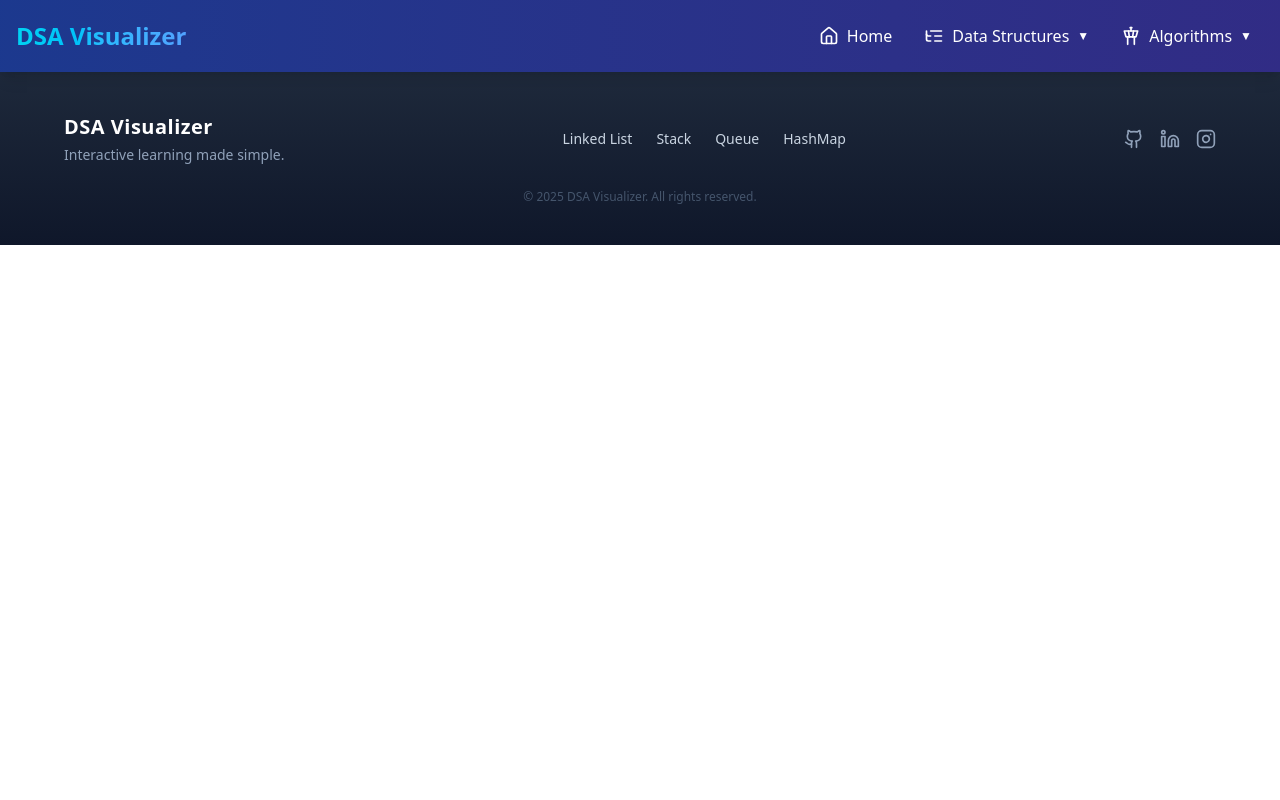
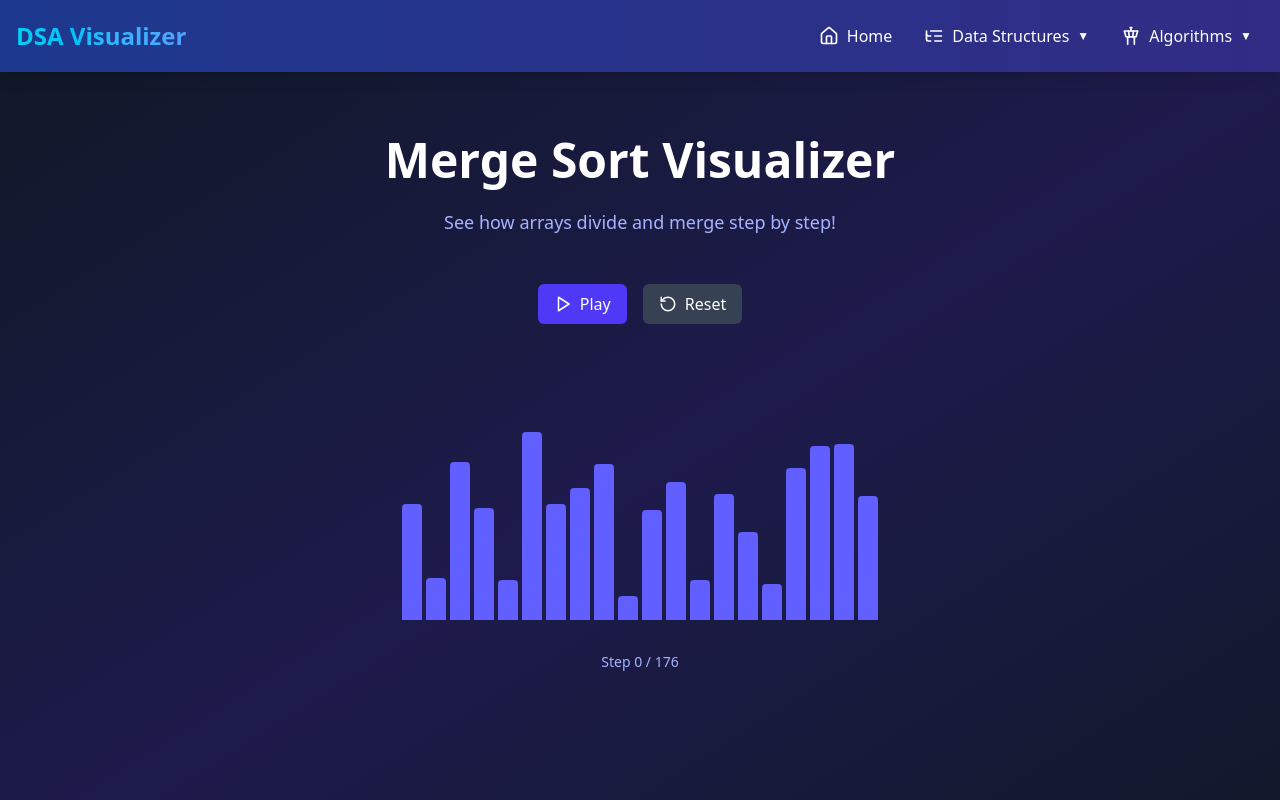
Before and after one commit to Sanket-2736/dsa-visualiser, a React (Vite) app: page /merge-sort in a window 1280 px wide. Shown: the top 800 px of the page. Built offline with nearby package versions, Linux system fonts and the light colour scheme.

Commit message:
Added Insertion and Merge Sort algorithms and made a bit changes in home page

```diff
--- a/src/App.jsx
+++ b/src/App.jsx
@@ -14,6 +14,8 @@ import NQueensPage from './pages/NQueensPage'
 import AppContextProvider from './context/AppContext'
 import BubbleSortPage from './pages/BubbleSortPage'
 import BinarySearchPage from './pages/BinarySearchPage'
+import InsertionSortPage from './pages/InsertionSort'
+import MergeSortPage from './pages/MergeSort'
 
 function App() {
   return (
@@ -28,6 +30,8 @@ function App() {
         <Route path="/linked-list" element={<LinkedListPage/>}/>
         <Route path="/hashmap" element={<HashMapPage/>}/>
         <Route path="/bubble-sort" element={<BubbleSortPage/>}/>
+        <Route path="/insertion-sort" element={<InsertionSortPage/>}/>
+        <Route path="/merge-sort" element={<MergeSortPage/>}/>
         <Route path="/binary-search" element={<BinarySearchPage/>}/>
         <Route path="/tower-of-hanoi" element={<TowerOfHanoiPage/>}/>
         <Route path="/n-queens" element={<NQueensPage/>}/>
--- a/src/components/HeroSection.jsx
+++ b/src/components/HeroSection.jsx
@@ -50,7 +50,7 @@ const HeroSection = () => {
             transition={{ delay: 0.2, duration: 0.8 }}
             className="text-4xl md:text-6xl font-bold mb-6 bg-clip-text text-transparent bg-gradient-to-r from-cyan-300 to-blue-300"
           >
-            Code Quest Arena: Java Edition
+            CodeVista: The Ultimate DSA Visualizer
           </motion.h1>
 
           <motion.p
@@ -102,6 +102,24 @@ const HeroSection = () => {
             <div className="mt-4 text-gray-500">// Hover over any structure to see it in action</div>
           </div>
         </motion.div>
+
+        {/* Credit Section */}
+        <motion.div
+          initial={{ opacity: 0, y: 20 }}
+          animate={{ opacity: 1, y: 0 }}
+          transition={{ delay: 1, duration: 0.8 }}
+          className="mt-12 text-center"
+        >
+          <p className="text-lg md:text-2xl font-semibold text-cyan-300">Made with ❤️ by Sanket K. Belekar</p>
+          <a
+            href="https://www.linkedin.com/in/sanket-belekar-79210228a/"
+            target="_blank"
+            rel="noopener noreferrer"
+            className="mt-2 inline-block text-lg md:text-2xl font-bold text-blue-400 hover:underline"
+          >
+            Connect with me on LinkedIn
+          </a>
+        </motion.div>
       </div>
     </section>
   );
--- a/src/components/Navbar.jsx
+++ b/src/components/Navbar.jsx
@@ -40,6 +40,8 @@ const Navbar = () => {
         { name: 'Tower of Hanoi', path: '/tower-of-hanoi' },
         { name: 'N-Queens', path: '/n-queens' },
         { name: 'Bubble Sort', path: '/bubble-sort' },
+        { name: 'Insertion Sort', path: '/insertion-sort' },
+        { name: 'Merge Sort', path: '/merge-sort' },
         { name: 'Binary Search', path: '/binary-search' }
       ]
     }
--- /dev/null
+++ b/src/pages/InsertionSort.jsx
@@ -0,0 +1,131 @@
+import { useState, useEffect } from "react";
+import { motion } from "framer-motion";
+import { Play, Pause, RotateCcw } from "lucide-react";
+
+const generateRandomArray = (n) =>
+  Array.from({ length: n }, () => Math.floor(Math.random() * 90) + 10);
+
+const InsertionSortPage = () => {
+  const [arr, setArr] = useState([]);
+  const [steps, setSteps] = useState([]);
+  const [currentStep, setCurrentStep] = useState(0);
+  const [playing, setPlaying] = useState(false);
+  const [highlight, setHighlight] = useState([]);
+
+  // Generate insertion sort steps
+  const insertionSortSteps = (array) => {
+    const a = [...array];
+    const s = [];
+
+    s.push({ arr: [...a], highlight: [0] }); // Initial state
+
+    for (let i = 1; i < a.length; i++) {
+      let j = i;
+      s.push({ arr: [...a], highlight: [i] }); // Highlight current element being inserted
+
+      while (j > 0 && a[j - 1] > a[j]) {
+        s.push({ arr: [...a], highlight: [j, j - 1] }); // Highlight comparison
+
+        // Swap elements
+        [a[j - 1], a[j]] = [a[j], a[j - 1]];
+        s.push({ arr: [...a], highlight: [j, j - 1] }); // Show after swap
+
+        j--;
+      }
+    }
+
+    s.push({ arr: [...a], highlight: [] }); // Final sorted state
+    return s;
+  };
+
+  const reset = () => {
+    const newArray = generateRandomArray(20);
+    const generatedSteps = insertionSortSteps(newArray);
+    setArr(newArray);
+    setSteps(generatedSteps);
+    setCurrentStep(0);
+    setHighlight([]);
+    setPlaying(false);
+  };
+
+  const stepForward = () => {
+    const step = steps[currentStep];
+    setArr(step.arr);
+    setHighlight(step.highlight);
+    setCurrentStep((prev) => prev + 1);
+  };
+
+  useEffect(() => {
+    reset();
+  }, []);
+
+  useEffect(() => {
+    if (!playing || currentStep >= steps.length) return;
+    const timer = setTimeout(() => {
+      stepForward();
+    }, 200);
+    return () => clearTimeout(timer);
+  }, [playing, currentStep]);
+
+  return (
+    <div className="min-h-screen bg-gradient-to-br from-gray-900 via-indigo-950 to-gray-900 text-white px-6 py-16">
+      <div className="max-w-4xl mx-auto text-center">
+        <motion.h1
+          className="text-4xl md:text-5xl font-bold mb-6"
+          initial={{ opacity: 0, y: 30 }}
+          animate={{ opacity: 1, y: 0 }}
+          transition={{ duration: 0.7 }}
+        >
+          Insertion Sort Visualizer
+        </motion.h1>
+        <motion.p
+          className="text-lg text-indigo-300 mb-12"
+          initial={{ opacity: 0 }}
+          animate={{ opacity: 1 }}
+          transition={{ delay: 0.3, duration: 0.6 }}
+        >
+          Watch elements insert into their correct positions one at a time!
+        </motion.p>
+
+        <div className="flex justify-center gap-4 mb-10">
+          <button
+            onClick={() => setPlaying(!playing)}
+            className="bg-indigo-600 hover:bg-indigo-500 px-4 py-2 rounded-md flex items-center gap-2"
+          >
+            {playing ? <Pause size={18} /> : <Play size={18} />}{" "}
+            {playing ? "Pause" : "Play"}
+          </button>
+          <button
+            onClick={reset}
+            className="bg-gray-700 hover:bg-gray-600 px-4 py-2 rounded-md flex items-center gap-2"
+          >
+            <RotateCcw size={18} /> Reset
+          </button>
+        </div>
+
+        <div className="flex justify-center items-end gap-1 h-64 mx-auto max-w-3xl px-2">
+          {arr.map((value, idx) => (
+            <motion.div
+              key={idx}
+              className={`w-4 md:w-5 rounded-t ${
+                highlight.includes(idx)
+                  ? "bg-yellow-400"
+                  : "bg-indigo-500"
+              }`}
+              style={{ height: `${value * 2}px` }}
+              initial={{ scaleY: 0 }}
+              animate={{ scaleY: 1 }}
+              transition={{ duration: 0.3 }}
+            />
+          ))}
+        </div>
+
+        <p className="text-sm text-indigo-300 mt-8">
+          Step {currentStep} / {steps.length}
+        </p>
+      </div>
+    </div>
+  );
+};
+
+export default InsertionSortPage;
--- /dev/null
+++ b/src/pages/MergeSort.jsx
@@ -0,0 +1,145 @@
+import { useState, useEffect } from "react";
+import { motion } from "framer-motion";
+import { Play, Pause, RotateCcw } from "lucide-react";
+
+const generateRandomArray = (n) =>
+  Array.from({ length: n }, () => Math.floor(Math.random() * 90) + 10);
+
+const MergeSortPage = () => {
+  const [arr, setArr] = useState([]);
+  const [steps, setSteps] = useState([]);
+  const [currentStep, setCurrentStep] = useState(0);
+  const [playing, setPlaying] = useState(false);
+  const [highlight, setHighlight] = useState([]);
+
+  // Generate sort steps for merge sort
+  const mergeSortSteps = (array) => {
+    const s = [];
+    const a = [...array];
+
+    const merge = (left, mid, right) => {
+      const temp = [];
+      let i = left, j = mid + 1;
+      while (i <= mid && j <= right) {
+        s.push({ arr: [...a], highlight: [i, j] });
+        if (a[i] <= a[j]) {
+          temp.push(a[i++]);
+        } else {
+          temp.push(a[j++]);
+        }
+      }
+      while (i <= mid) {
+        s.push({ arr: [...a], highlight: [i] });
+        temp.push(a[i++]);
+      }
+      while (j <= right) {
+        s.push({ arr: [...a], highlight: [j] });
+        temp.push(a[j++]);
+      }
+      for (let k = left; k <= right; k++) {
+        a[k] = temp[k - left];
+        s.push({ arr: [...a], highlight: [k] });
+      }
+    };
+
+    const mergeSort = (left, right) => {
+      if (left >= right) return;
+      const mid = Math.floor((left + right) / 2);
+      mergeSort(left, mid);
+      mergeSort(mid + 1, right);
+      merge(left, mid, right);
+    };
+
+    mergeSort(0, a.length - 1);
+    return s;
+  };
+
+  const reset = () => {
+    const newArray = generateRandomArray(20);
+    const generatedSteps = mergeSortSteps(newArray);
+    setArr(newArray);
+    setSteps(generatedSteps);
+    setCurrentStep(0);
+    setHighlight([]);
+    setPlaying(false);
+  };
+
+  const stepForward = () => {
+    const step = steps[currentStep];
+    setArr(step.arr);
+    setHighlight(step.highlight);
+    setCurrentStep((prev) => prev + 1);
+  };
+
+  useEffect(() => {
+    reset();
+  }, []);
+
+  useEffect(() => {
+    if (!playing || currentStep >= steps.length) return;
+    const timer = setTimeout(() => {
+      stepForward();
+    }, 300); // a bit slower to watch merging
+    return () => clearTimeout(timer);
+  }, [playing, currentStep]);
+
+  return (
+    <div className="min-h-screen bg-gradient-to-br from-gray-900 via-indigo-950 to-gray-900 text-white px-6 py-16">
+      <div className="max-w-4xl mx-auto text-center">
+        <motion.h1
+          className="text-4xl md:text-5xl font-bold mb-6"
+          initial={{ opacity: 0, y: 30 }}
+          animate={{ opacity: 1, y: 0 }}
+          transition={{ duration: 0.7 }}
+        >
+          Merge Sort Visualizer
+        </motion.h1>
+        <motion.p
+          className="text-lg text-indigo-300 mb-12"
+          initial={{ opacity: 0 }}
+          animate={{ opacity: 1 }}
+          transition={{ delay: 0.3, duration: 0.6 }}
+        >
+          See how arrays divide and merge step by step!
+        </motion.p>
+
+        <div className="flex justify-center gap-4 mb-10">
+          <button
+            onClick={() => setPlaying(!playing)}
+            className="bg-indigo-600 hover:bg-indigo-500 px-4 py-2 rounded-md flex items-center gap-2"
+          >
+            {playing ? <Pause size={18} /> : <Play size={18} />}{" "}
+            {playing ? "Pause" : "Play"}
+          </button>
+          <button
+            onClick={reset}
+            className="bg-gray-700 hover:bg-gray-600 px-4 py-2 rounded-md flex items-center gap-2"
+          >
+            <RotateCcw size={18} /> Reset
+          </button>
+        </div>
+
+        <div className="flex justify-center items-end gap-1 h-64 mx-auto max-w-3xl px-2">
+          {arr.map((value, idx) => (
+            <motion.div
+              key={idx}
+              className={`w-4 md:w-5 rounded-t ${
+                highlight.includes(idx) ? "bg-yellow-400" : "bg-indigo-500"
+              }`}
+              style={{ height: `${value * 2}px` }}
+              initial={{ scaleY: 0 }}
+              animate={{ scaleY: 1 }}
+              transition={{ duration: 0.3 }}
+            />
+          ))}
+        </div>
+
+        <p className="text-sm text-indigo-300 mt-8">
+          Step {currentStep} / {steps.length}
+        </p>
+      </div>
+    </div>
+  );
+};
+
+export default MergeSortPage;
```
